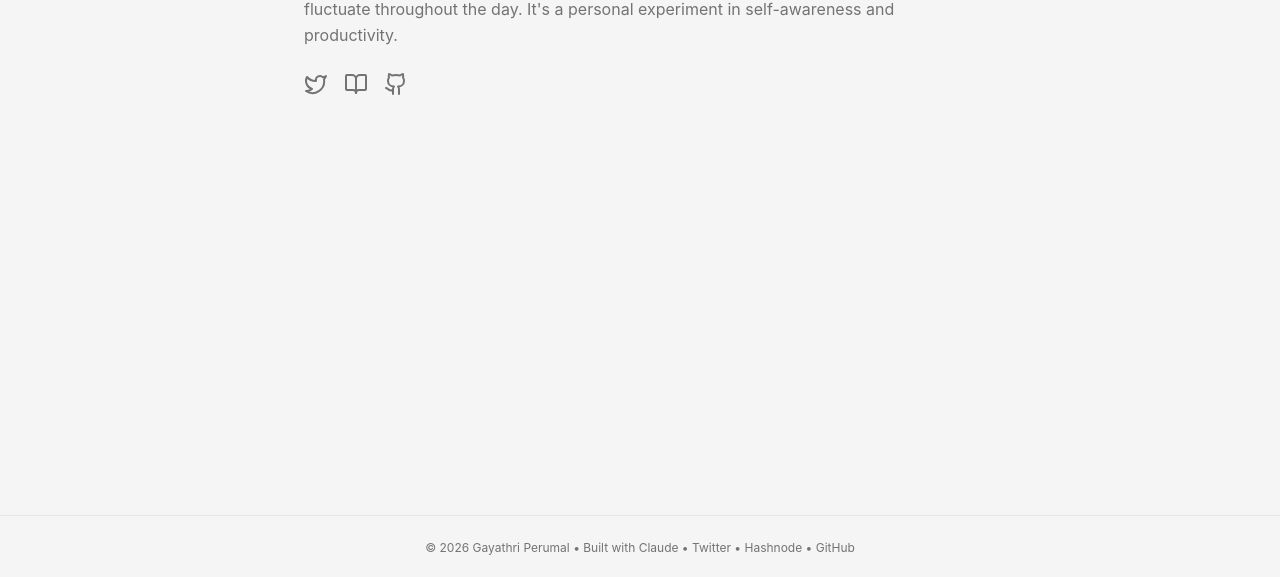
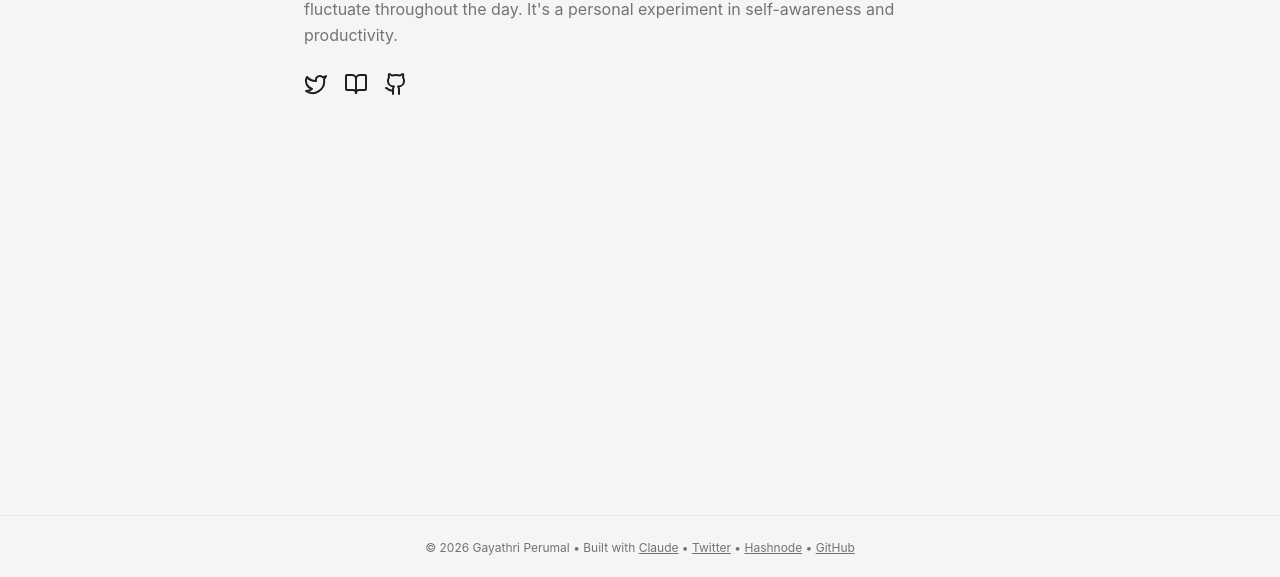
Before and after one commit to gayathrithedev/gayas-log, a React (Vite) app: page / in a window 1280 px wide. Shown: the part 220-797 px from the top of the page. Built offline with nearby package versions, Linux system fonts and the light colour scheme; no server answers; the HTML template or start-up script is replaced by a standard one.

Commit message:
fix: activity card border and shadow  - update home view icon color  - update footer link style

```diff
--- a/src/components/ActivityList.jsx
+++ b/src/components/ActivityList.jsx
@@ -42,7 +42,7 @@ function ActivityList({ activities, loading }) {
   return (
     <div className="space-y-6">
       {activities.map((activity) => (
-        <div key={activity.id} className="card">
+        <div key={activity.id} className="bg-[var(--content-bg)] rounded-lg p-6">
           {/* Activity text */}
           <p className="text-[var(--text-primary)] text-base leading-relaxed mb-4">
             {activity.activity_text}
--- a/src/components/Footer.jsx
+++ b/src/components/Footer.jsx
@@ -8,7 +8,7 @@ function Footer() {
             href="https://claude.ai"
             target="_blank"
             rel="noopener noreferrer"
-            className="hover:text-[var(--text-primary)] transition-colors"
+            className="underline hover:text-[var(--text-primary)] transition-colors"
           >
             Claude
           </a>
@@ -17,7 +17,7 @@ function Footer() {
             href="https://twitter.com/gayathrithedev"
             target="_blank"
             rel="noopener noreferrer"
-            className="hover:text-[var(--text-primary)] transition-colors"
+            className="underline hover:text-[var(--text-primary)] transition-colors"
           >
             Twitter
           </a>
@@ -26,7 +26,7 @@ function Footer() {
             href="https://hashnode.com/@gayathrithedev"
             target="_blank"
             rel="noopener noreferrer"
-            className="hover:text-[var(--text-primary)] transition-colors"
+            className="underline hover:text-[var(--text-primary)] transition-colors"
           >
             Hashnode
           </a>
@@ -35,7 +35,7 @@ function Footer() {
             href="https://github.com/gayathrithedev"
             target="_blank"
             rel="noopener noreferrer"
-            className="hover:text-[var(--text-primary)] transition-colors"
+            className="underline hover:text-[var(--text-primary)] transition-colors"
           >
             GitHub
           </a>
--- a/src/components/HomeView.jsx
+++ b/src/components/HomeView.jsx
@@ -19,7 +19,7 @@ function HomeView() {
             </div>
 
             {/* Social Links */}
-            <div className="flex items-center gap-4 text-[var(--text-secondary)]">
+            <div className="flex items-center gap-4 text-[#1e1e1e]">
                 <a
                     href="https://twitter.com/gayathrithedev"
                     target="_blank"
```
